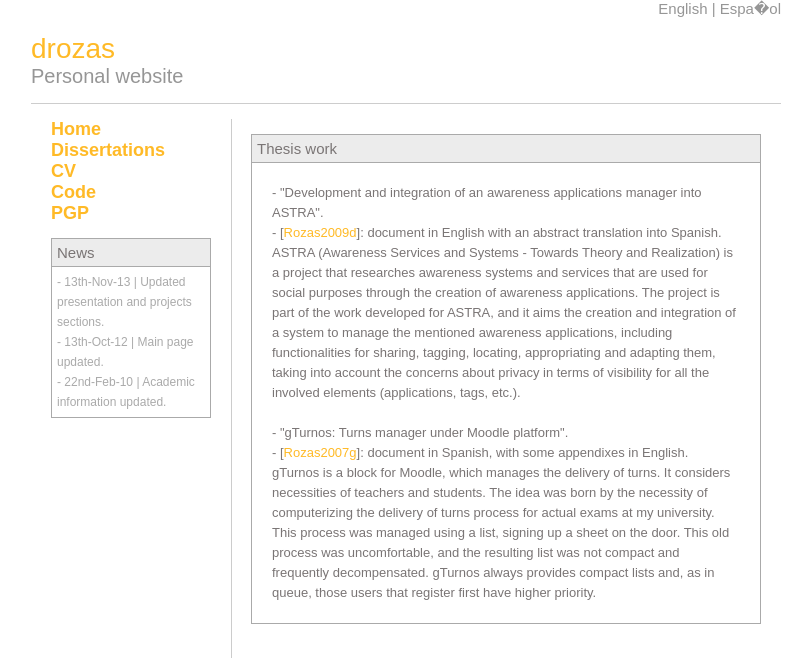
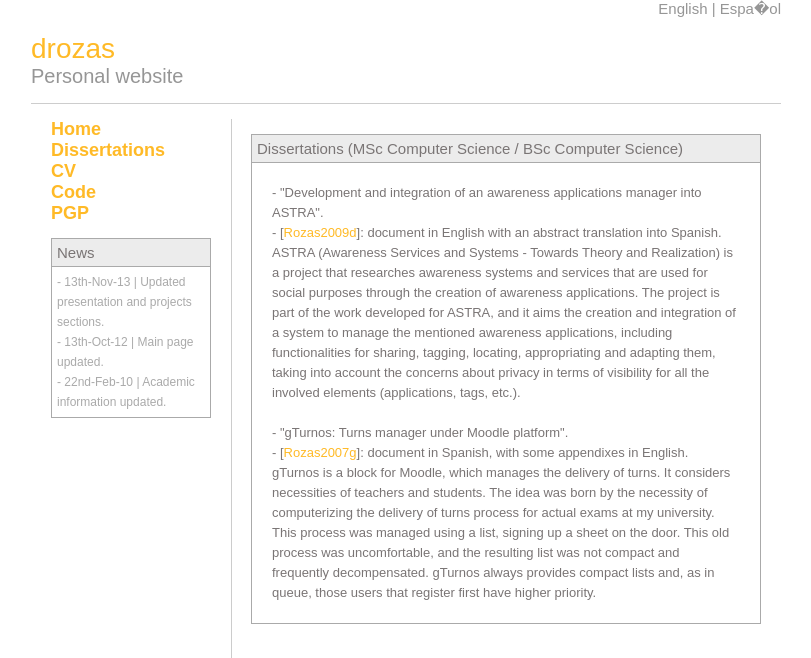
Before and after one commit to drozas/davidrozas.com, a PHP site: page /thesis.php?set_language=1 in a window 1280 px wide. Shown: the top 658 px of the page, without its empty margins (234-1045 px from the left). Run offline with PHP 8.4, Linux system fonts and the light colour scheme; some libraries are stand-ins or nearby versions.

Commit message:
Updating section title

```diff
--- a/thesis.php
+++ b/thesis.php
@@ -7,7 +7,7 @@
 
 	//drozas: This will be in a db or at least a file
 	$items = array(		array(
-								"Thesis work",
+								"Dissertations (MSc Computer Science / BSc Computer Science)",
 								"- \"Development and integration of an awareness applications manager into ASTRA\".<br />
 								- [<a href=\"pub/Rozas2009d.pdf\" target=\"_blank\" onclick=\"javascript: pageTracker._trackPageview('/downloads/astra-thesis');\">Rozas2009d</a>]: document in English with an abstract translation into Spanish.<br />
 								ASTRA (Awareness Services and Systems - Towards Theory and Realization)
@@ -25,7 +25,7 @@
 								gTurnos always provides compact lists and, as in queue, those users that register first have higher priority."
 
 								,
-								"Proyectos de Fin de Carrera",
+								"Proyectos de Fin de Carrera (Ingeniería en Informática / Ingeniería Técnica en Informática de Sistemas)",
 								"- \"Desarrollo e integración de un gestor de aplicaciones \"awareness\" para la plataforma ASTRA\".<br />
 								- [<a href=\"pub/Rozas2009d.pdf\" target=\"_blank\" onclick=\"javascript: pageTracker._trackPageview('/downloads/astra-thesis');\">Rozas2009d</a>]: documento en inglés, con una traducción del resumen en español.<br />
 
```
